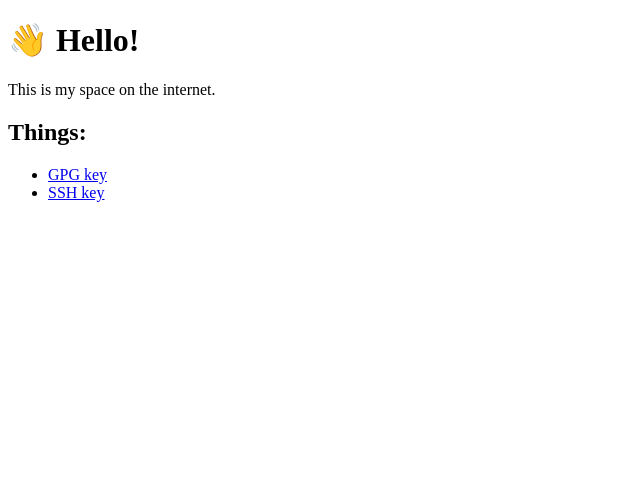
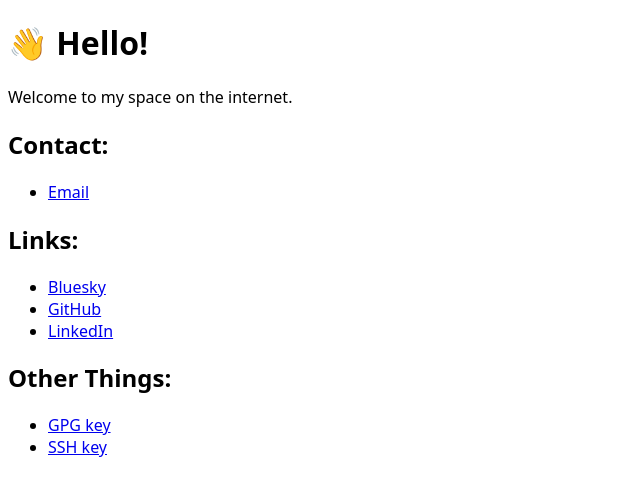
Before and after one commit to jacobwoffenden/jacobwoffenden.com, a website: page site/index.html in a window 1280 px wide. Shown: the whole page, without its empty margins (0-640 px from the left). Drawn offline with Linux system fonts and the light colour scheme.

Commit message:
Update README Add some CSS
Signed-off-by: GitHub <noreply@github.com>

```diff
--- a/site/index.html
+++ b/site/index.html
@@ -2,11 +2,26 @@
 <html>
   <head>
     <title>Jacob Woffenden</title>
+    <style>
+      body {
+        font-family: system-ui, "Segoe UI", Roboto, Helvetica, Arial, sans-serif, "Apple Color Emoji", "Segoe UI Emoji", "Segoe UI Symbol";
+      }
+    </style>
   </head>
   <body>
     <h1>👋 Hello!</h1>
-    <p>This is my space on the internet.</p>
-    <h2>Things:</h2>
+    <p>Welcome to my space on the internet.</p>
+    <h2>Contact:</h2>
+    <ul>
+      <li><a href="mailto:hi@jacobwoffenden.com">Email</a></li>
+    </ul>
+    <h2>Links:</h2>
+    <ul>
+      <li><a href="/bsky">Bluesky</a></li>
+      <li><a href="/github">GitHub</a></li>
+      <li><a href="/linkedin">LinkedIn</a></li>
+    </ul>
+    <h2>Other Things:</h2>
     <ul>
       <li><a href="assets/gpg/jacobwoffenden-gpg.asc">GPG key</a></li>
       <li><a href="assets/ssh/jacobwoffenden-ssh.pub">SSH key</a></li>
```
Also changed, not shown: README.md.
